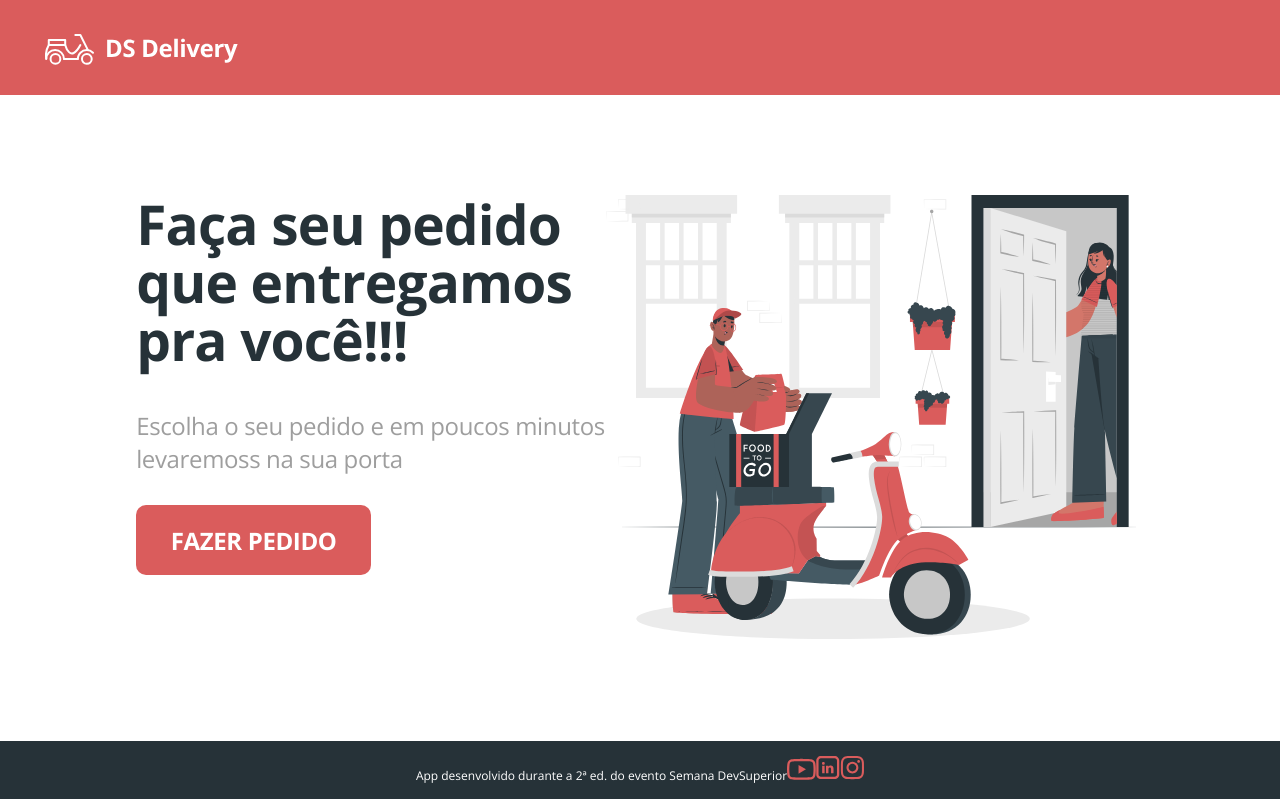
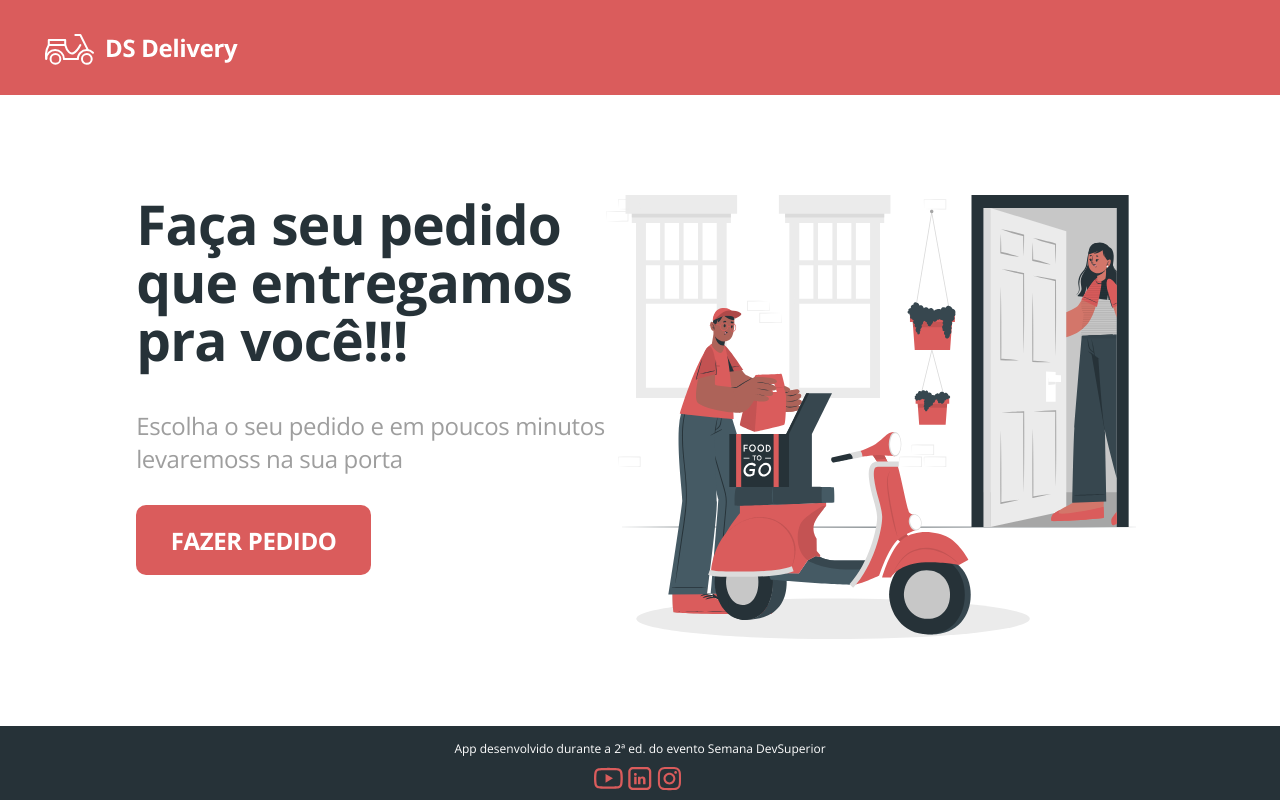
Before and after one commit to elprogramadorpedro/dsdeliver-sds2, a React (Create React App) app in the folder front-web/: page / in a window 1280 px wide. Built offline with nearby package versions, Linux system fonts and the light colour scheme; no server answers.

Commit message:
Finish SDS2

```diff
--- a/front-web/src/Footer/index.tsx
+++ b/front-web/src/Footer/index.tsx
@@ -5,23 +5,30 @@ import {ReactComponent as Instagram} from './instagram.svg'
 function Footer() {
     return (
 
-        <footer className="main-footer">
-        <div>
+        <footer >
+        <div className="main-footer">
 
 
            App desenvolvido durante a 2ª ed. do evento Semana DevSuperior
 
+               <div className="footer-icons">
 
-           <YoutubeIcon/>
-           <a href="s" target="_new">
 
+           <a href="s" target="_new" >
+            <YoutubeIcon />
            </a>
+
            <a href="https://www.linkedin.com/in/pedro-antonio-villalba-imbrech-aa61841a1/" target="_new">
            <LinkedinIcon/>
            </a>
+
            <a href="s" target="_new">
            <Instagram/>
            </a>
+
+         </div>
+
+
            </div>
         </footer>
     )
--- a/front-web/src/Footer/styles.css
+++ b/front-web/src/Footer/styles.css
@@ -1,6 +1,6 @@
 .main-footer {
     padding-top: 15px;
-    padding-bottom: 15px;
+    padding-bottom: 5px;
     background-color: var(--dark-color);
     font-weight: normal;
     font-size: 12px;
@@ -13,6 +13,7 @@
     margin-top: 10px;
     display: flex;
     justify-content: center;
+
   }
 
   .footer-icons > * {
--- a/front-web/src/Home/styles.css
+++ b/front-web/src/Home/styles.css
@@ -1,6 +1,6 @@
 .home-container {
     padding-top: 100px;
-    height: calc(100vh - 254px);
+    height: calc(100vh - 269px);
   }
 
   .home-container h1 {
```
